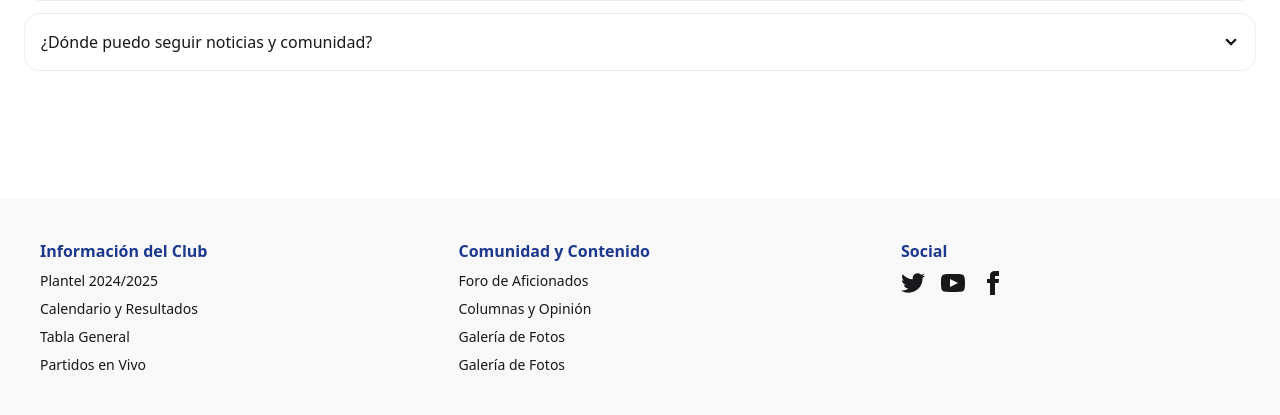
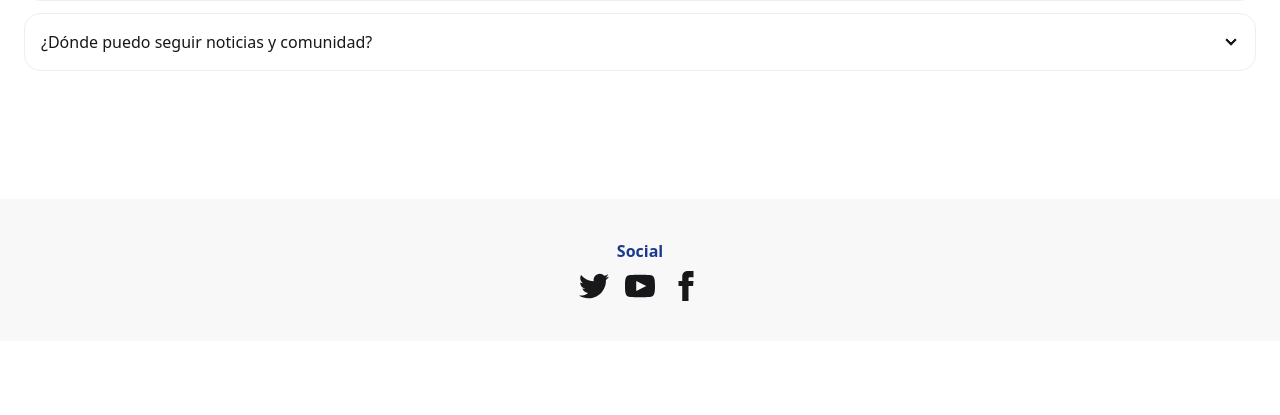
Before and after one commit to LuisDaniel1505/proyecto-final-web, a PHP site: page / in a window 1280 px wide. Shown: the part 4735-5150 px from the top of the page. After the commit the page ends 5036 px from the top, so only its background shows below. Run offline with PHP 8.4, Linux system fonts and the light colour scheme; data that the repository does not hold is empty; style sheets or scripts are compiled from the project's sources.

Commit message:
front: Cambio vista footer

```diff
--- a/src/views/layouts/footer.php
+++ b/src/views/layouts/footer.php
@@ -1,48 +1,34 @@
-<footer class="footer sm:footer-horizontal bg-base-200 text-base-content p-10">
-  <nav>
-    <h6 class="text-base text-blue-900 font-bold">Información del Club</h6>
-    <a class="link link-hover">Plantel 2024/2025</a>
-    <a class="link link-hover">Calendario y Resultados</a>
-    <a class="link link-hover">Tabla General</a>
-    <a class="link link-hover">Partidos en Vivo</a>
-  </nav>
-  <nav>
-    <h6 class="text-base text-blue-900 font-bold">Comunidad y Contenido</h6>
-    <a class="link link-hover">Foro de Aficionados</a>
-    <a class="link link-hover">Columnas y Opinión</a>
-    <a class="link link-hover">Galería de Fotos</a>
-    <a class="link link-hover">Galería de Fotos</a>
-  </nav>
-  <nav>
+<footer class="footer justify-center sm:footer-horizontal bg-base-200 text-base-content p-10">
+  <nav class="items-center justify-items-center">
     <h6 class="text-base text-blue-900 font-bold">Social</h6>
     <div class="grid grid-flow-col gap-4">
-      <a>
+      <a  href="https://x.com/CruzAzul" class="hover:shadow-lg rounded-full cursor-pointer">
         <svg
           xmlns="http://www.w3.org/2000/svg"
-          width="24"
-          height="24"
+          width="30"
+          height="30"
           viewBox="0 0 24 24"
           class="fill-current">
           <path
             d="M24 4.557c-.883.392-1.832.656-2.828.775 1.017-.609 1.798-1.574 2.165-2.724-.951.564-2.005.974-3.127 1.195-.897-.957-2.178-1.555-3.594-1.555-3.179 0-5.515 2.966-4.797 6.045-4.091-.205-7.719-2.165-10.148-5.144-1.29 2.213-.669 5.108 1.523 6.574-.806-.026-1.566-.247-2.229-.616-.054 2.281 1.581 4.415 3.949 4.89-.693.188-1.452.232-2.224.084.626 1.956 2.444 3.379 4.6 3.419-2.07 1.623-4.678 2.348-7.29 2.04 2.179 1.397 4.768 2.212 7.548 2.212 9.142 0 14.307-7.721 13.995-14.646.962-.695 1.797-1.562 2.457-2.549z"></path>
         </svg>
       </a>
-      <a>
+      <a  href="https://www.youtube.com/@CFCruzAzul" class="hover:shadow-lg rounded-full cursor-pointer">
         <svg
           xmlns="http://www.w3.org/2000/svg"
-          width="24"
-          height="24"
+          width="30"
+          height="30"
           viewBox="0 0 24 24"
           class="fill-current">
           <path
             d="M19.615 3.184c-3.604-.246-11.631-.245-15.23 0-3.897.266-4.356 2.62-4.385 8.816.029 6.185.484 8.549 4.385 8.816 3.6.245 11.626.246 15.23 0 3.897-.266 4.356-2.62 4.385-8.816-.029-6.185-.484-8.549-4.385-8.816zm-10.615 12.816v-8l8 3.993-8 4.007z"></path>
         </svg>
       </a>
-      <a>
+      <a  href="https://www.facebook.com/CruzAzul/?locale=es_LA" class="transition hover:shadow-lg rounded-full cursor-pointer">
         <svg
           xmlns="http://www.w3.org/2000/svg"
-          width="24"
-          height="24"
+          width="30"
+          height="30"
           viewBox="0 0 24 24"
           class="fill-current">
           <path
```
Also changed, not shown: public/assets/img/icons8-twitterx-50.png (added).
